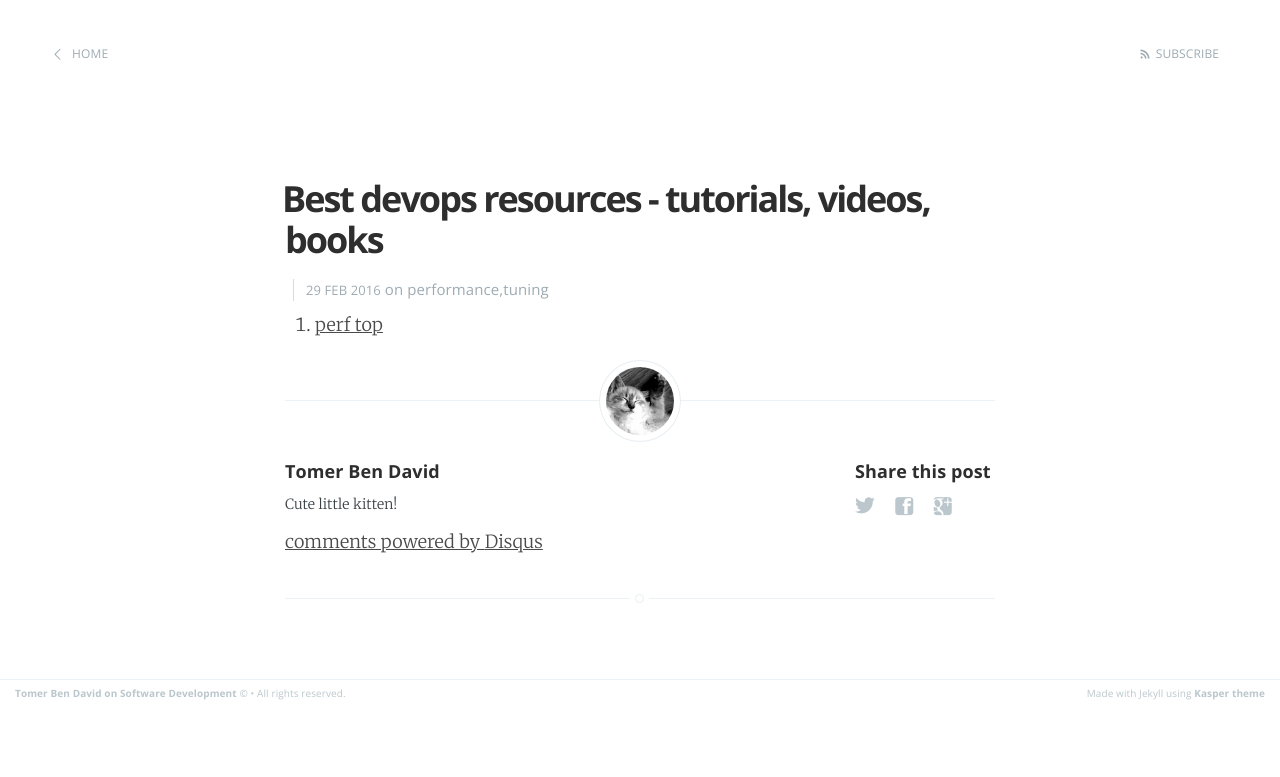
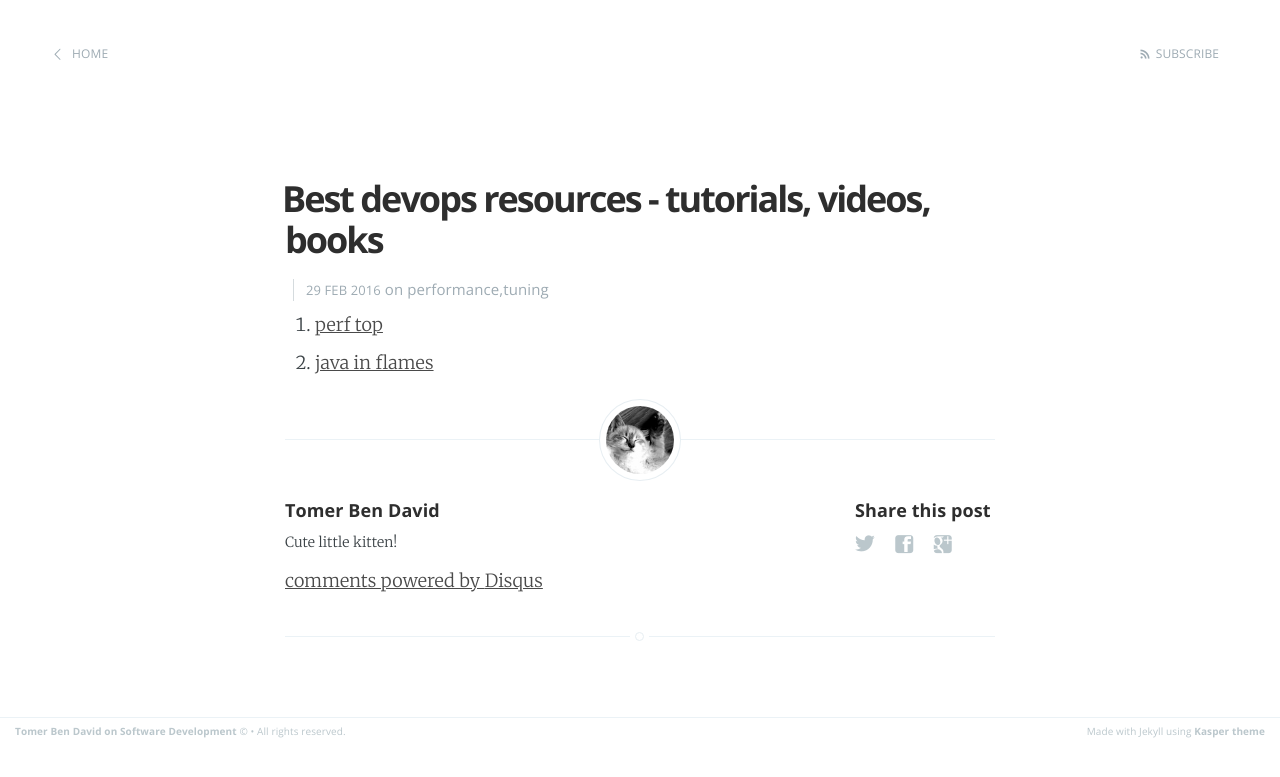
Before and after one commit to tomer-ben-david/tomer-ben-david.github.io.jekyll, a Jekyll site: the page built from _posts/2016/2016-02-29-best-linux-performance-tools.markdown, in a window 1280 px wide. Shown: the top 777 px of the page. Built offline with Jekyll 4.4.1, drawn with Linux system fonts in a browser that asks for light colours; Markdown is read by kramdown in place of the engine named in the settings; comment, search, counter and statistics services are not loaded.

Commit message:
+performance tuning

```diff
--- a/_posts/2016/2016-02-29-best-linux-performance-tools.markdown
+++ b/_posts/2016/2016-02-29-best-linux-performance-tools.markdown
@@ -6,3 +6,4 @@ categories: performance,tuning
 comments: true
 ---
 1. [perf top](http://jvns.ca/blog/2016/02/24/perf-top-my-new-best-friend/)
+1. [java in flames](http://techblog.netflix.com/2015/07/java-in-flames.html)
```
